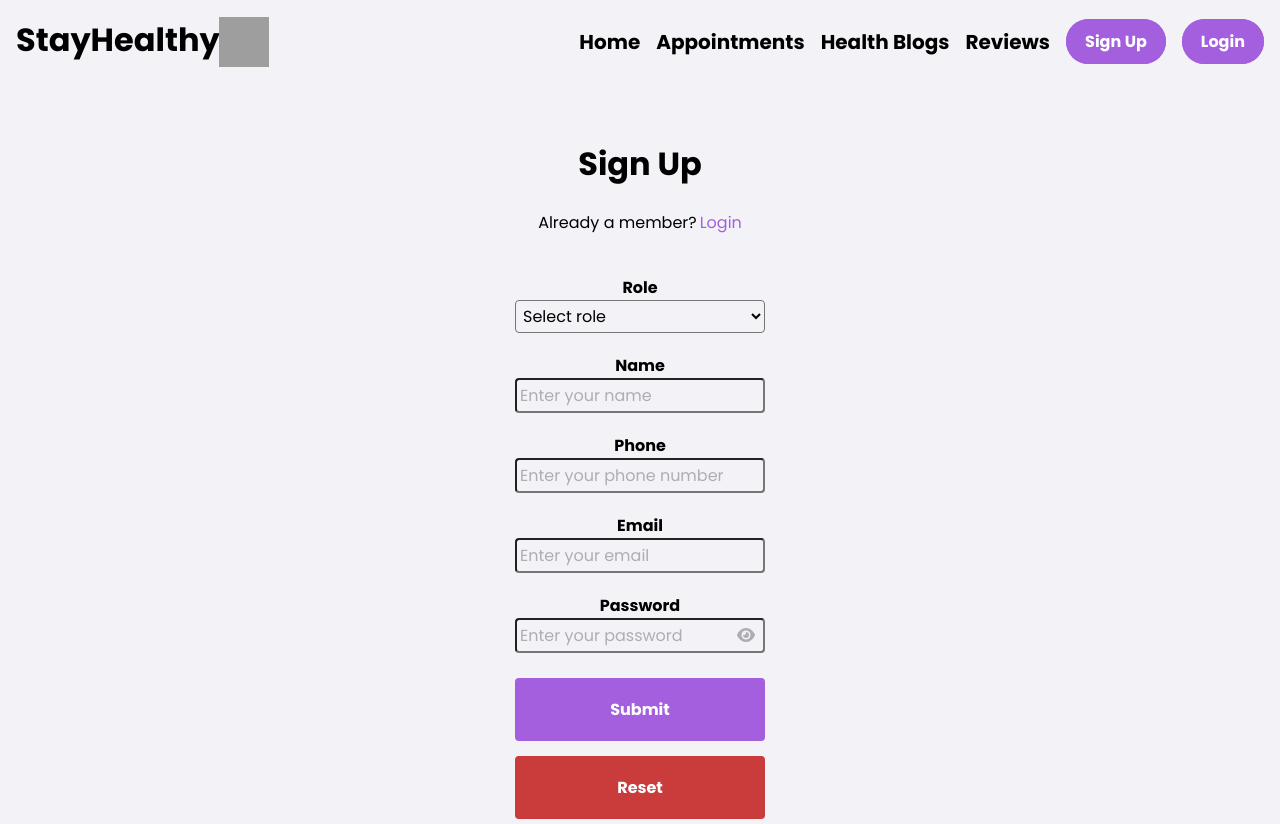
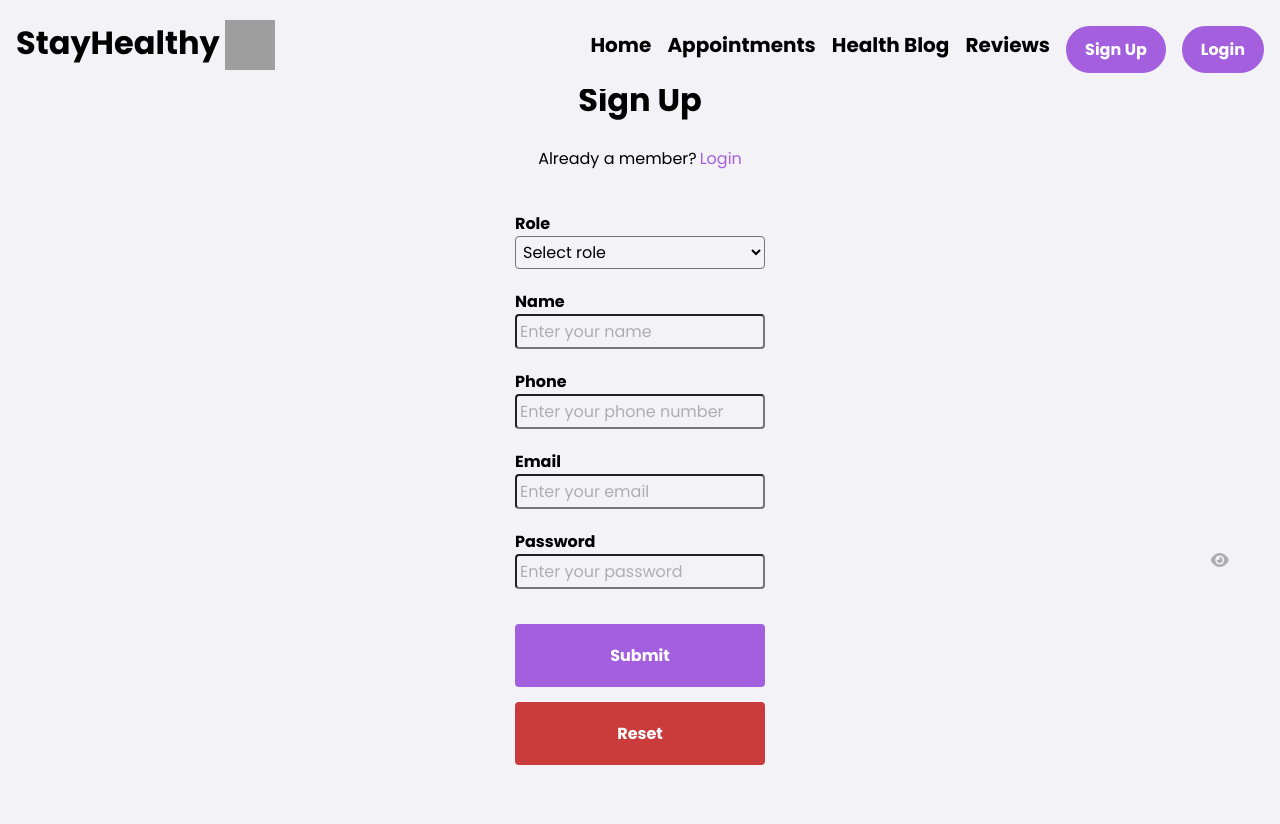
Before and after one commit to Kuchela13/test_med_app, a React (Create React App) app: page /signup in a window 1280 px wide. After the commit the page ends 800 px from the top, so only its background shows below. Built offline with nearby package versions, Linux system fonts and the light colour scheme; grey boxes are pictures that could not be loaded.

Commit message:
more edits

```diff
--- a/src/Components/Login/Login.js
+++ b/src/Components/Login/Login.js
@@ -1,40 +1,7 @@
 import React from "react";
 import "./Login.css";
-import { useState } from 'react';
 
 const Login = () => {
-const [email, setEmail] = useState('');
-const [password, setPassword] = useState('');
-const [errors, setErrors] = useState({});
-
-   const validate = () => {
-        const errors = {};
-
-        if (!email) {
-          errors.email = 'Email is required';
-        } else if (!/\S+@\S+\.\S+/.test(email)) {
-          errors.email = 'Email address is invalid';
-        }
-        if (!password) errors.password = 'Password is required';
-
-        return errors;
-      };
-
-      const handleSubmit = (e) => {
-        e.preventDefault();
-        const validationErrors = validate();
-        if (Object.keys(validationErrors).length === 0) {
-          console.log('Form submitted');
-        } else {
-          setErrors(validationErrors);
-        }
-      };
-
-
-
-
-
-
     return (
 
 
@@ -53,25 +20,21 @@
 
             <div className="form_member">
                 <label htmlFor="email">Email</label>
-                <input type="email" name="email" id="email" required className="form-control" placeholder="Enter your email"   value={email} onChange={(e) => setEmail(e.target.value)}
-        />
-        {errors.email && <p className="error-message">{errors.email}</p>}
+                <input type="email" name="email" id="email" required className="form-control" placeholder="Enter your email"/>
             </div>
 
              <div className="form_member psw">
                 <label htmlFor="password">Password</label>
-                <input type="password" name="password" id="password" required className="form-control" placeholder="Enter your password"value={password}
-          onChange={(e) => setPassword(e.target.value)}
-        />
-            <i className="fa-solid fa-eye" id="show_password"></i>
-            {errors.password && <p className="error-message">{errors.password}</p>}
-</div>
+                <input type="password" name="password" id="password" required className="form-control" placeholder="Enter your password"/>
+                <i className="fa-solid fa-eye" id="show_password"></i>
+            </div>
+
         </form>
     </div>
 
     <div className="lbutton">
         <a href="#">
-            <button type="submit" className="loginbtn" onClick={handleSubmit}>Submit</button>
+            <button type="submit" className="loginbtn">Submit</button>
         </a>
     </div>
     <div className="rbutton">
--- a/src/Components/Navbar/Navbar.css
+++ b/src/Components/Navbar/Navbar.css
@@ -21,13 +21,14 @@
     margin-bottom: 0;
 }
 
-.active_nav_links {
+.nav_links {
     list-style:none;
-    display:flex;
-    align-items:center;
     gap:1rem;
     font-size:1rem;
     font-weight:500;
+    display:flex;
+    align-items: center;
+
 }
 
 .SH {
@@ -51,7 +52,7 @@
 
   }
 
-#btn1 {
+.btn1 {
     background-color: #A45FDF;
     font-size: 16px;
     font:Roboto Serif;
@@ -64,7 +65,7 @@
 
 }
 
-.link a {
+.link .newlink {
     font:Roboto Serif;
     font-weight:bold;
     font-size:20px;
@@ -74,7 +75,7 @@
 
 }
 
-.link a:hover {
+.link .newlink:hover {
     color:#A45FDF;
     text-decoration: underline;
 
--- a/src/Components/Navbar/Navbar.js
+++ b/src/Components/Navbar/Navbar.js
@@ -1,61 +1,103 @@
-import './Navbar.css';
+import React, { useEffect, useState } from "react";
 import { Link } from "react-router-dom";
+import "./Navbar.css";
 
-function Navbar() {
+
+
+const Navbar = () => {
+    const [click, setClick] = useState(false);
+
+    const [isLoggedIn, setIsLoggedIn] = useState(false);
+    const [username, setUsername] = useState("");
+    const[email,setEmail]=useState("");
+    const [showDropdown, setShowDropdown] = useState(false);
+    const handleClick = () => setClick(!click);
+
+
+    const handleLogout = () => {
+        sessionStorage.removeItem("auth-token");
+        sessionStorage.removeItem("name");
+        sessionStorage.removeItem("email");
+        sessionStorage.removeItem("phone");
+        // remove email phone
+        localStorage.removeItem("doctorData");
+        setIsLoggedIn(false);
+        // setUsername("");
+
+        // Remove the reviewFormData from local storage
+        for (let i = 0; i < localStorage.length; i++) {
+          const key = localStorage.key(i);
+          if (key.startsWith("reviewFormData_")) {
+            localStorage.removeItem(key);
+          }
+        }
+        setEmail('');
+        window.location.reload();
+    }
+    const handleDropdown = () => {
+      setShowDropdown(!showDropdown);
+    }
+    useEffect(() => {
+      const storedemail = sessionStorage.getItem("email");
+
+      if (storedemail) {
+            setIsLoggedIn(true);
+            setUsername(storedemail);
+          }
+        }, []);
   return (
     <div>
     <nav>
       <div className="nav__logo">
-
-<a className="SH" href="/landingpage">
-  StayHealthy
-
-  <img src="https://cdn.pixabay.com/photo/2020/04/10/12/34/sign-5025586_1280.png" alt="logo of medical hospital" height="50" width="50" viewBox="0 0 1000 1000" style={{fill:"#3685fb"}}/>
-</a>
-
+        <Link to="/landingpage" className="SH">
+        StayHealthy   <img src="https://cdn.pixabay.com/photo/2020/04/10/12/34/sign-5025586_1280.png" alt="logo of medical hospital" height="50" width="50" viewBox="0 0 1000 1000" style={{fill:"#3685fb"}}/></Link>
         <span></span>
+        <div className="Nicon" onClick={handleClick}>
+        <i className={click ? "fa fa-times" : "fa fa-bars"}></i>
       </div>
 
-<div className="Nicon" onClick="handleClick()">
-<i className="fa fa-bars"></i>
       </div>
 
-
-<ul className="active_nav_links">
+      <ul className="nav_links">
         <li className="link">
-    <Link to="/landingpage">Home</Link>
-
+          <Link to="/landingpage" className="newlink">Home</Link>
+        </li>
+        <li className="link">
+          <Link to="/search/doctors" className="newlink">Appointments</Link>
+        </li>
+        <li className="link">
+          <Link to="/healthblog" className="newlink">Health Blog</Link>
+        </li>
+        <li className="link">
+         <Link to="/reviews" className="newlink">Reviews</Link>
+        </li>
+        {isLoggedIn?(
+          <>
+            <li className="link">
+              <button className="btn2" onClick={handleLogout}>
+                Logout
+              </button>
             </li>
 
+          </>
+        ) : (
+          <>
             <li className="link">
-<a href="#">Appointments</a>
+              <Link to="/signup">
+                <button className="btn1">Sign Up</button>
+              </Link>
             </li>
-
             <li className="link">
-<a href="#">Health Blogs</a>
+              <Link to="/login">
+                <button className="btn1">Login</button>
+              </Link>
             </li>
-
-<li className="link">
-<a href="#">Reviews</a>
-</li>
-
-<li className="link">
-<Link to="/signup" id="btn1">Sign Up</Link>
-
-
-</li>
-
-<li className="link">
-<Link to="/login" id="btn1">Login</Link>
-
-
-</li>
+          </>
+        )}
       </ul>
-
     </nav>
-
     </div>
   );
-}
+};
 
 export default Navbar;
--- a/src/Components/Sign_Up/Sign_Up.css
+++ b/src/Components/Sign_Up/Sign_Up.css
@@ -44,6 +44,8 @@
     font:Roboto Slab;
     font-size: 16px;
     font-weight:bold;
+    display:flex;
+    justify-content: flex-start;
 }
 
 input, #dropdown {
--- a/src/Components/Sign_Up/Sign_Up.js
+++ b/src/Components/Sign_Up/Sign_Up.js
@@ -1,15 +1,20 @@
-import React from "react";
-import "./Sign_Up.css";
-import { useState } from 'react';
+// Following code has been commented with appropriate comments for your reference.
+import React, { useState } from 'react';
+import './Sign_Up.css';
+import { Link, useNavigate } from 'react-router-dom';
+import { API_URL } from '../../config';
 
+// Function component for Sign Up form
 const Sign_Up = () => {
+    // State variables using useState hook
     const [name, setName] = useState('');
     const [email, setEmail] = useState('');
+    const [phone, setPhone] = useState('');
     const [password, setPassword] = useState('');
-    const [phone, setPhone] = useState('');
     const [role, setRole] = useState('');
+    const [showerr, setShowerr] = useState(''); // State to show error messages
+    const navigate = useNavigate(); // Navigation hook from react-router
     const [errors, setErrors] = useState({});
-
     const validate = () => {
         const errors = {};
         if (!name) errors.name = 'Name is required';
@@ -27,21 +32,57 @@
           if (!role) errors.role = 'Role is required';
         return errors;
       };
-
-      const handleSubmit = (e) => {
-        e.preventDefault();
+    // Function to handle form submission
+    const register = async (e) => {
+        e.preventDefault(); // Prevent default form submission
         const validationErrors = validate();
         if (Object.keys(validationErrors).length === 0) {
           console.log('Form submitted');
         } else {
-          setErrors(validationErrors);
+          setErrors(validationErrors);}
+
+
+        // API Call to register user
+        const response = await fetch(`${API_URL}/api/auth/register`, {
+            method: "POST",
+            headers: {
+                "Content-Type": "application/json",
+            },
+            body: JSON.stringify({
+                name: name,
+                email: email,
+                password: password,
+                phone: phone,
+            }),
+        });
+
+        const json = await response.json(); // Parse the response JSON
+
+        if (json.authtoken) {
+            // Store user data in session storage
+            sessionStorage.setItem("auth-token", json.authtoken);
+            sessionStorage.setItem("name", name);
+            sessionStorage.setItem("phone", phone);
+            sessionStorage.setItem("email", email);
+
+            // Redirect user to home page
+            navigate("/");
+            window.location.reload(); // Refresh the page
+        } else {
+            if (json.errors) {
+                for (const error of json.errors) {
+                    setShowerr(error.msg); // Show error messages
+                }
+            } else {
+                setShowerr(json.error);
+            }
         }
     };
 
+    // JSX to render the Sign Up form
+    return (
+        <div className="container" style={{marginTop:'5%'}}>
 
-return (
-
-<div className="container">
 <div>
     <h1 className="signup">Sign Up</h1>
 </div>
@@ -50,8 +91,10 @@
    <a href="../Login/Login.html" className="lmember">Login</a>
 
 </div>
+
                 <div id="signupform">
-    <form >
+                    <form method="POST">
+
                     <div className="form_member">
             <label htmlFor="dropdown">Role</label>
            <select id="dropdown" required className="form-control"   value={role}
@@ -66,43 +109,46 @@
 
 
 
+
+
+                        {/* Apply similar logic for other form elements like name, phone, and password to capture user information */}
                         <div className="form_member">
            <label htmlFor="name">Name</label>
-            <input type="text"  id="name" required className="form-control" placeholder="Enter your name"  value={name}
-          onChange={(e) => setName(e.target.value)}/>
+           <input value={name} type="text" onChange={(e) => setName(e.target.value)} name="name" id="name" className="form-control" placeholder="Enter your name" aria-describedby="helpId" />
            {errors.name && <p className="error-message">{errors.name}</p>}
        </div>
 
+
+
        <div className="form_member">
            <label htmlFor="phone">Phone</label>
-            <input type="tel" name="phone" id="phone" required className="form-control" placeholder="Enter your phone number"  value={phone}
-          onChange={(e) => setPhone(e.target.value)}
-        />
+           <input value={phone} onChange={(e) => setPhone(e.target.value)} type="tel" name="phone" id="phone" className="form-control" placeholder="Enter your phone number" aria-describedby="helpId" />
            {errors.phone && <p className="error-message">{errors.phone}</p>}
        </div>
 
        <div className="form_member">
                             <label htmlFor="email">Email</label>
-            <input type="email" name="email" id="email" required className="form-control" placeholder="Enter your email"   value={email} onChange={(e) => setEmail(e.target.value)}
-        />
+                            <input value={email} onChange={(e) => setEmail(e.target.value)} type="email" name="email" id="email" className="form-control" placeholder="Enter your email" aria-describedby="helpId" />
+                            {showerr && <div className="err" style={{ color: 'red' }}>{showerr}</div>}
                             {errors.email && <p className="error-message">{errors.email}</p>}
                         </div>
 
-         <div className="form_member psw">
+
+       <div className="form_member">
            <label htmlFor="password">Password</label>
-            <input type="password" name="password" id="password" required className="form-control" placeholder="Enter your password"value={password}
-          onChange={(e) => setPassword(e.target.value)}
-        />
+           <input value={password} onChange={(e) => setPassword(e.target.value)} name="password" id="password" className="form-control" placeholder="Enter your password" aria-describedby="helpId" />
            <i className="fa-solid fa-eye" id="show_password"></i>
            {errors.password && <p className="error-message">{errors.password}</p>}
        </div>
+
+
 
                     </form>
                 </div>
 
 <div className="sbutton">
     <a href="#">
-        <button type="submit" className="submitbtn" onClick={handleSubmit}>Submit</button>
+        <button type="submit" className="submitbtn" onClick={register}>Submit</button>
     </a>
 </div>
 <div className="rbutton">
@@ -113,8 +159,7 @@
 
         </div>
 
+    );
+}
 
- );
-};
-
-export default Sign_Up;
+export default Sign_Up; // Export the Sign_Up component for use in other components
```
Lines whose indentation alone changed are shown as unchanged.
